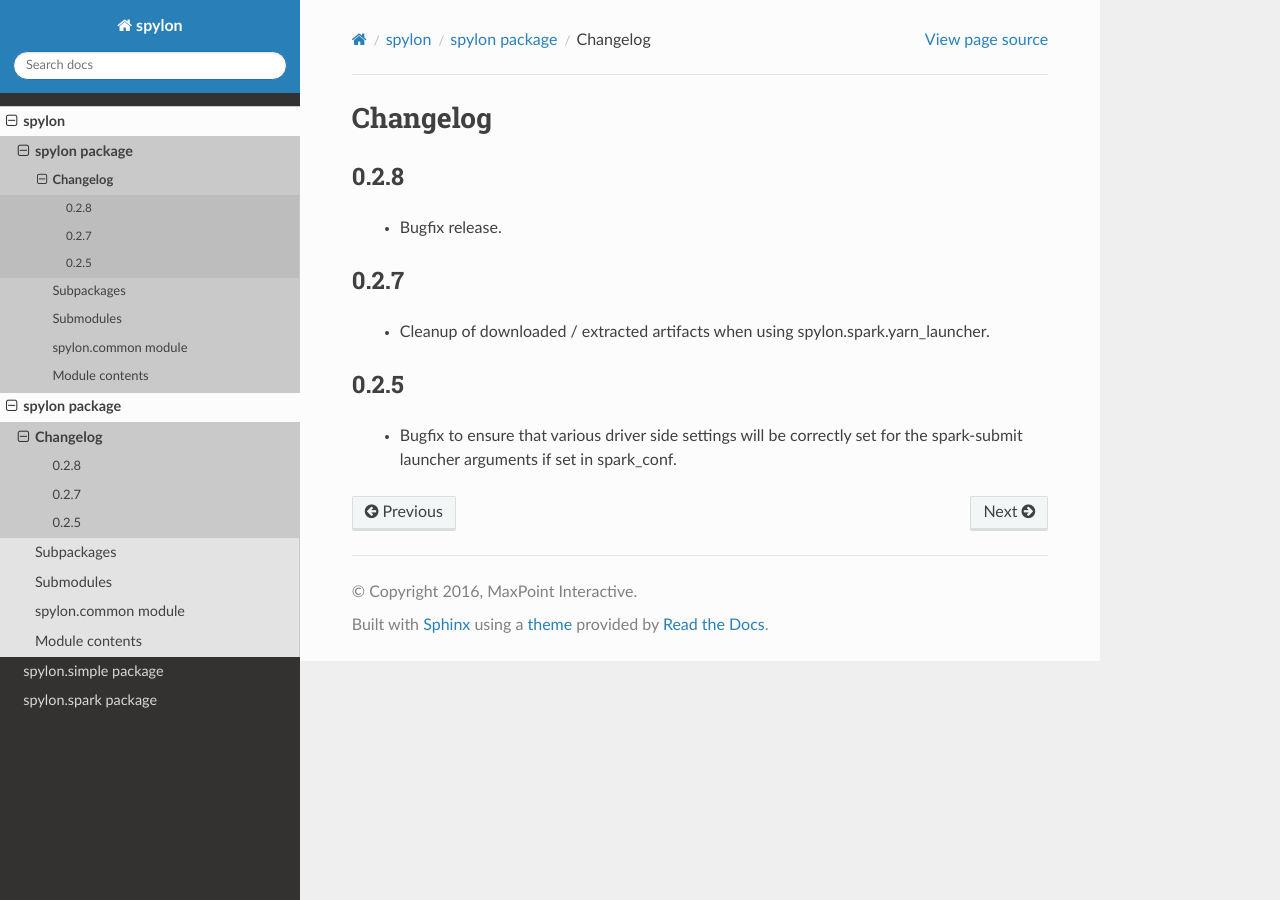
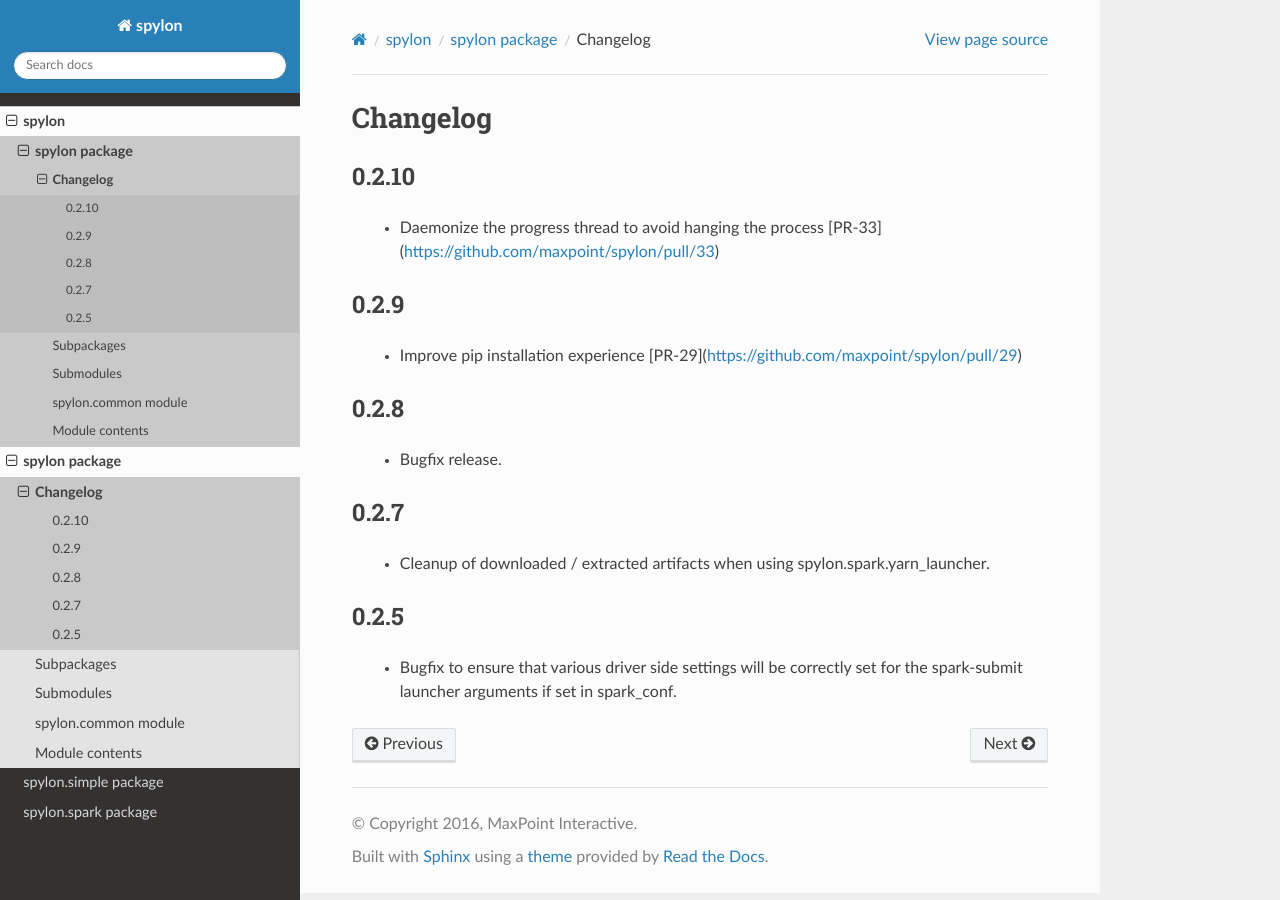
Before and after one commit to vericast/spylon, a Sphinx documentation site: the page built from docs/changelog.rst, in a window 1280 px wide. Built offline with Sphinx 7.4.7 and the Read the Docs theme 2.0.0, drawn with Linux system fonts in a browser that asks for light colours.

Commit message:
Update changelog for 0.2.9, 0.2.10

```diff
--- a/docs/changelog.rst
+++ b/docs/changelog.rst
@@ -1,5 +1,15 @@
 Changelog
 =========
+
+0.2.10
+------
+
+ - Daemonize the progress thread to avoid hanging the process [PR-33](https://github.com/maxpoint/spylon/pull/33)
+
+0.2.9
+-----
+
+ - Improve pip installation experience [PR-29](https://github.com/maxpoint/spylon/pull/29)
 
 0.2.8
 -----
```
